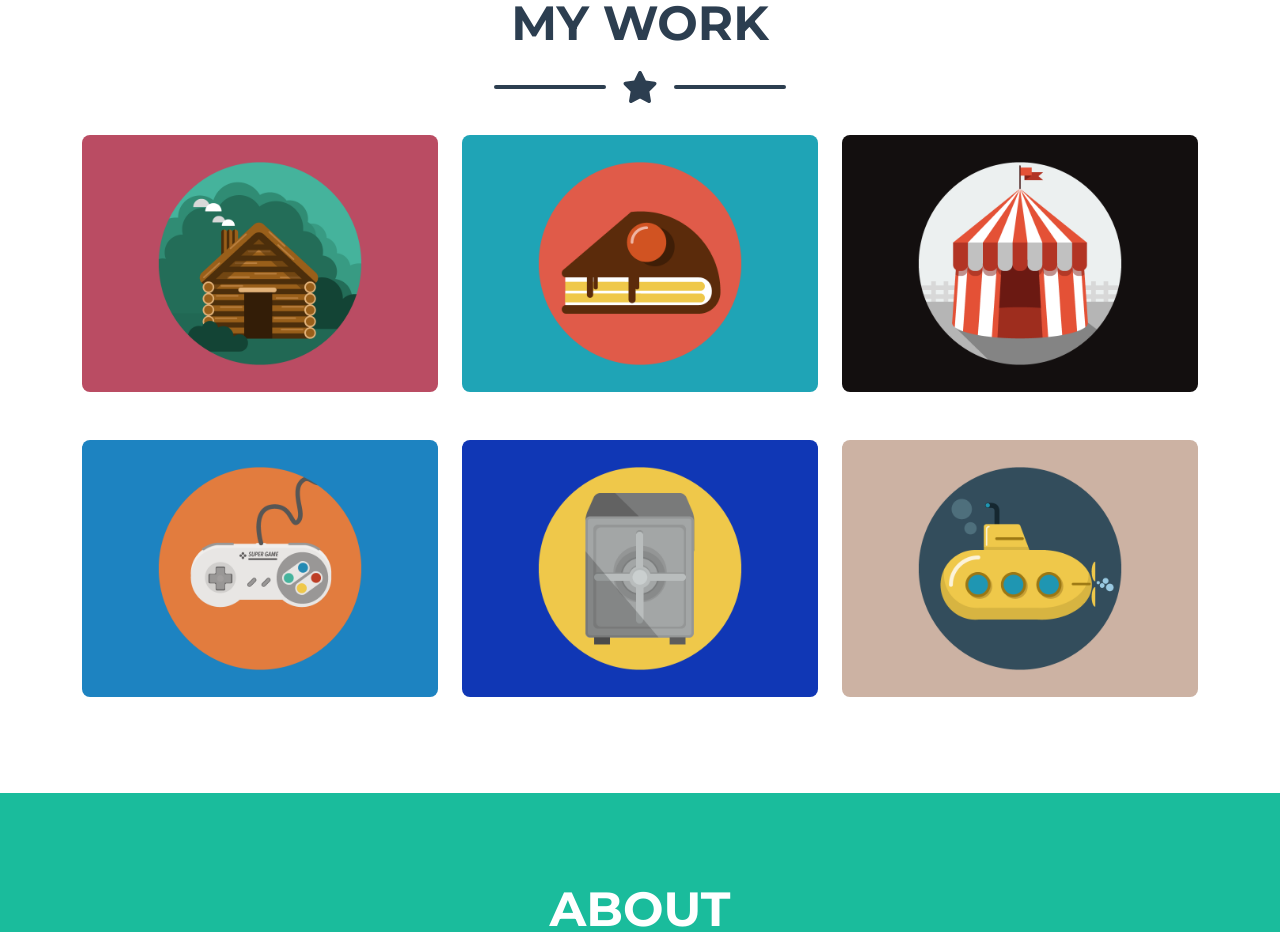
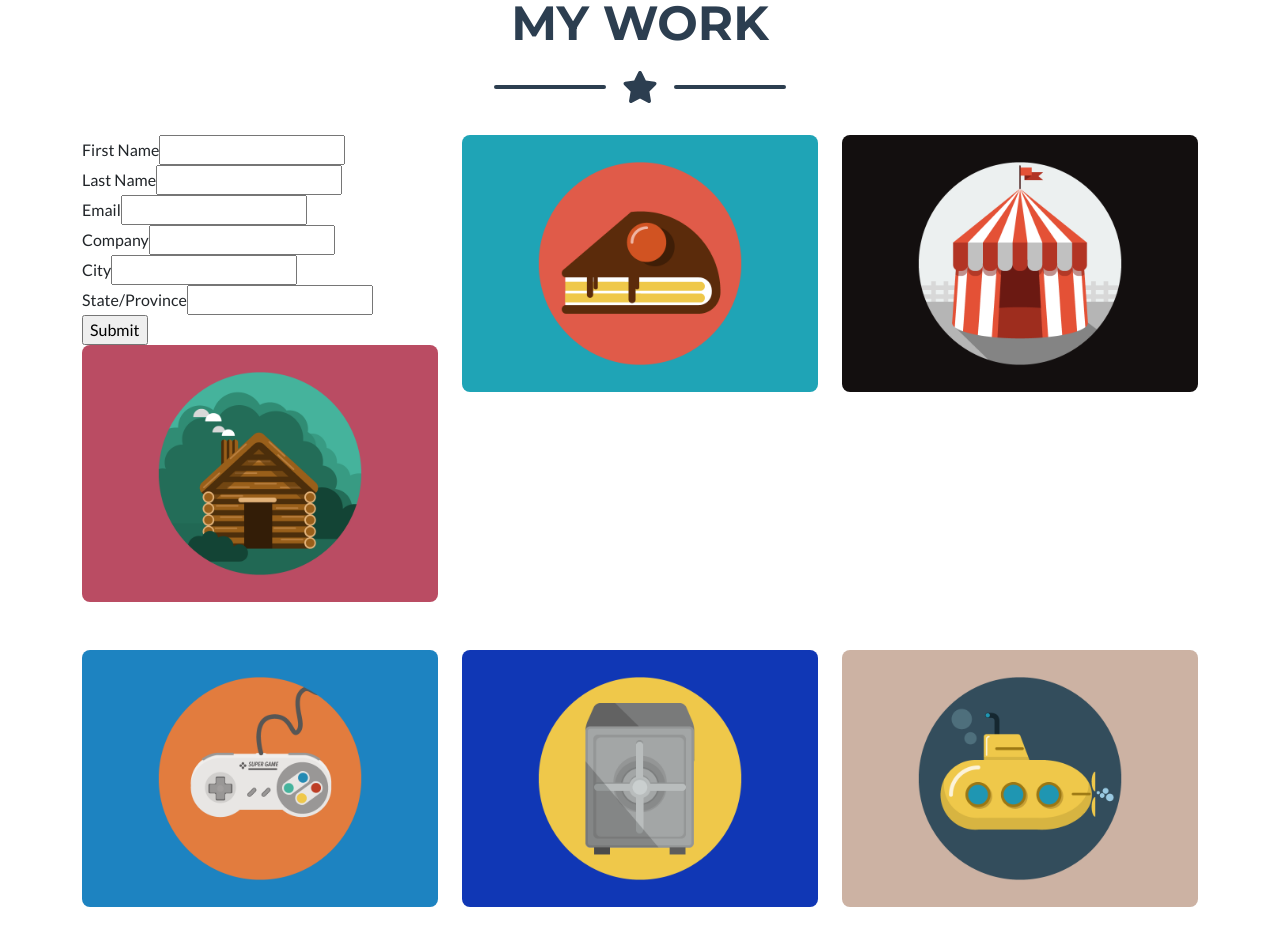
Before and after one commit to santhiya2/TwoBunnies, a plain HTML site: page index.html in a window 1280 px wide. Shown: the part 825-1757 px from the top of the page. Drawn offline with nearby package versions, Linux system fonts and the light colour scheme.

Commit message:
Update index.html

```diff
--- a/index.html
+++ b/index.html
@@ -66,6 +66,47 @@
                 <div class="row justify-content-center">
                     <!-- Portfolio Item 1-->
                     <div class="col-md-6 col-lg-4 mb-5">
+                        <!--  ----------------------------------------------------------------------  -->
+<!--  NOTE: Please add the following <META> element to your page <HEAD>.      -->
+<!--  If necessary, please modify the charset parameter to specify the        -->
+<!--  character set of your HTML page.                                        -->
+<!--  ----------------------------------------------------------------------  -->
+
+<META HTTP-EQUIV="Content-type" CONTENT="text/html; charset=UTF-8">
+
+<!--  ----------------------------------------------------------------------  -->
+<!--  NOTE: Please add the following <FORM> element to your page.             -->
+<!--  ----------------------------------------------------------------------  -->
+
+<form action="https://test.salesforce.com/servlet/servlet.WebToLead?encoding=UTF-8&orgId=00D8B000000jd6t" method="POST">
+
+<input type=hidden name="oid" value="00D8B000000jd6t">
+<input type=hidden name="retURL" value="https://santhiya2.github.io/TwoBunnies/#portfolio">
+
+<!--  ----------------------------------------------------------------------  -->
+<!--  NOTE: These fields are optional debugging elements. Please uncomment    -->
+<!--  these lines if you wish to test in debug mode.                          -->
+<!--  <input type="hidden" name="debug" value=1>                              -->
+<!--  <input type="hidden" name="debugEmail"                                  -->
+<!--  value="santhiyakv1015@gmail.com">                                       -->
+<!--  ----------------------------------------------------------------------  -->
+
+<label for="first_name">First Name</label><input  id="first_name" maxlength="40" name="first_name" size="20" type="text" /><br>
+
+<label for="last_name">Last Name</label><input  id="last_name" maxlength="80" name="last_name" size="20" type="text" /><br>
+
+<label for="email">Email</label><input  id="email" maxlength="80" name="email" size="20" type="text" /><br>
+
+<label for="company">Company</label><input  id="company" maxlength="40" name="company" size="20" type="text" /><br>
+
+<label for="city">City</label><input  id="city" maxlength="40" name="city" size="20" type="text" /><br>
+
+<label for="state">State/Province</label><input  id="state" maxlength="20" name="state" size="20" type="text" /><br>
+
+<input type="submit" name="submit">
+
+</form>
+
                         <div class="portfolio-item mx-auto" data-bs-toggle="modal" data-bs-target="#portfolioModal1">
                             <div class="portfolio-item-caption d-flex align-items-center justify-content-center h-100 w-100">
                                 <div class="portfolio-item-caption-content text-center text-white"><i class="fas fa-plus fa-3x"></i></div>
```
